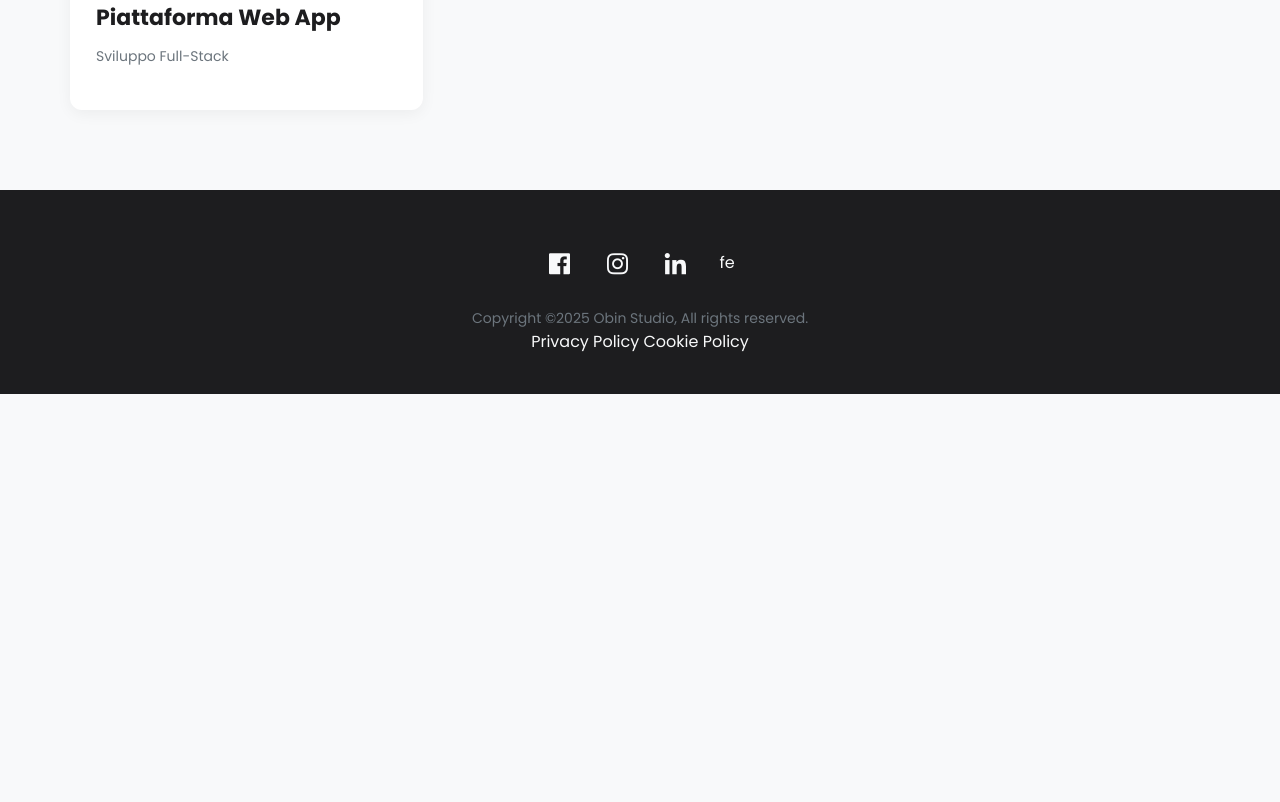
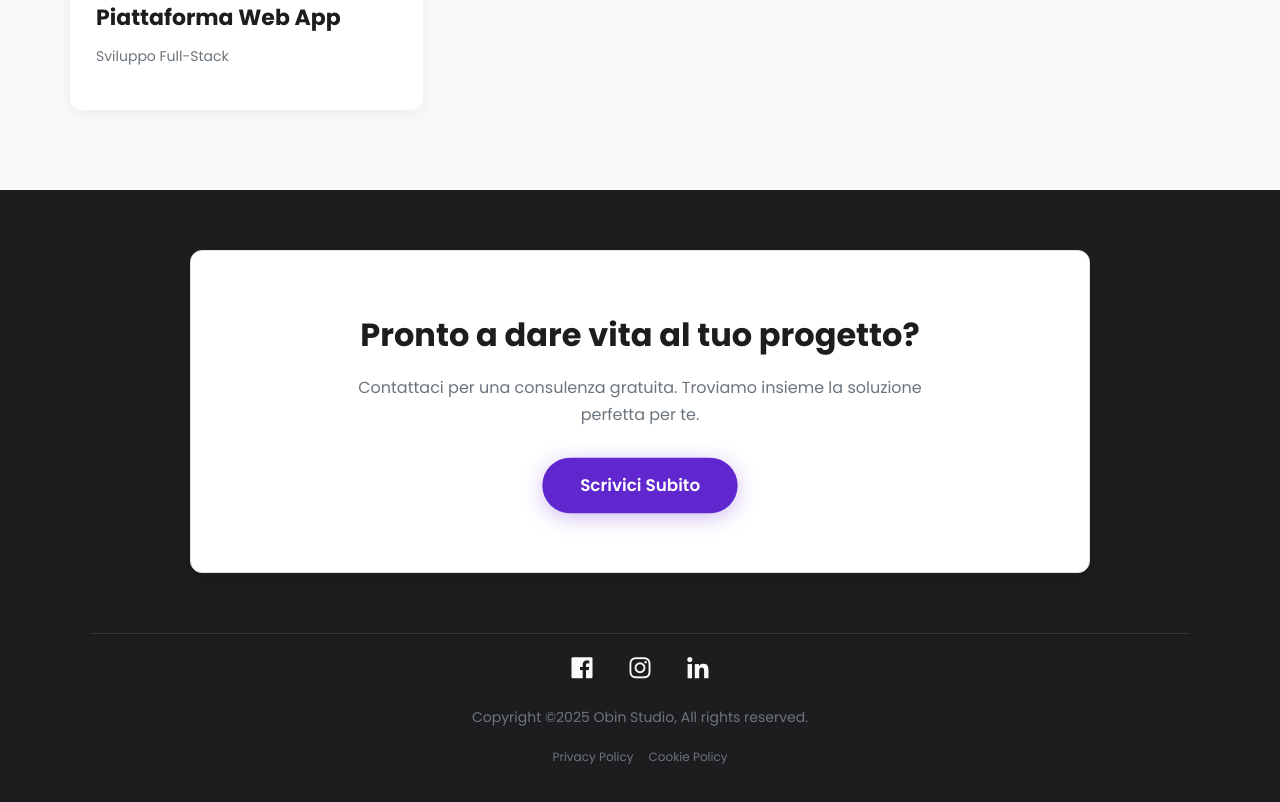
Before and after one commit to nicbonis/obinstudio, a plain HTML site: page works.html in a window 1280 px wide. Shown: the part 1154-1956 px from the top of the page. Before the commit the page ends 1548 px from the top, so only its background shows below. Drawn offline with nearby package versions, Linux system fonts and the light colour scheme.

Commit message:
finita grande parte

```diff
--- a/style.css
+++ b/style.css
@@ -215,15 +215,92 @@ section { padding: 100px 0; }
 
 /* --- 7. FOOTER E UTILITIES --- */
 footer {
-    padding: 60px 0;
+    padding: 60px 20px 40px 20px; /* Aggiunto padding laterale per sicurezza */
     background-color: var(--dark-color);
     color: var(--bg-color);
     text-align: center;
 }
-.socials { display: flex; justify-content: center; gap: 30px; margin-bottom: 25px; }
-.socials i { font-size: 28px; transition: color 0.3s ease, transform 0.3s ease; }
-.socials i:hover { color: var(--primary-color); transform: scale(1.2); }
-footer p { font-size: 14px; color: var(--text-color-light); }
+
+.cta-footer {
+    text-align: center;
+    padding: 60px 20px;
+    background-color: #fff;
+    border-radius: 12px;
+    max-width: 900px;
+    margin: 0 auto 60px auto;
+    box-shadow: var(--shadow-md);
+    border: 1px solid var(--border-color);
+}
+
+.cta-footer h2 {
+    font-size: 32px;
+    color: var(--dark-color);
+    margin-bottom: 15px;
+}
+
+.cta-footer p {
+    font-size: 16px;
+    color: var(--text-color-light);
+    line-height: 1.7;
+    max-width: 600px;
+    margin: 0 auto 30px auto;
+}
+
+.cta-footer .main-button {
+    transform: scale(1.05);
+}
+
+.footer-bottom {
+    padding-top: 40px; /* Aumentato lo spazio sopra */
+    border-top: 1px solid rgba(255, 255, 255, 0.1);
+
+    /* NUOVE REGOLE PER LA SPAZIATURA */
+    display: flex;
+    flex-direction: column;
+    align-items: center;
+    gap: 20px; /* Spazio uniforme di 20px tra ogni elemento (social, copyright, policy) */
+}
+
+.socials {
+    display: flex;
+    justify-content: center;
+    gap: 30px;
+    margin-bottom: 0; /* RIMOSSO: ora lo gestisce 'gap' del genitore */
+}
+
+.socials i {
+    font-size: 28px;
+    transition: color 0.3s ease, transform 0.3s ease;
+}
+
+.socials i:hover {
+    color: var(--primary-color);
+    transform: scale(1.2);
+}
+
+/* Rimuovo il selettore 'footer p' per non interferire con la CTA */
+.footer-bottom p {
+    font-size: 14px;
+    color: var(--text-color-light);
+    margin: 0; /* Resetto i margini */
+}
+
+.legal-links {
+    margin-top: 0; /* RIMOSSO: ora lo gestisce 'gap' del genitore */
+    font-size: 12px;
+    display: flex; /* Aggiunto per spaziare meglio i due link */
+    gap: 15px;     /* Spazio tra "Privacy" e "Cookie" */
+}
+
+.legal-links a {
+    color: var(--text-color-light);
+    transition: color 0.2s ease;
+}
+
+.legal-links a:hover {
+    color: #fff;
+}
+
 .scroll-to-top {
     position: fixed; bottom: 30px; right: 30px;
     width: 50px; height: 50px;
@@ -232,9 +309,15 @@ footer p { font-size: 14px; color: var(--text-color-light); }
     font-size: 24px; box-shadow: var(--shadow-md);
     opacity: 0; visibility: hidden; transition: all 0.3s ease;
 }
-.scroll-to-top.visible { opacity: 1; visibility: visible; }
-.scroll-to-top:hover { transform: translateY(-5px); }
 
+.scroll-to-top.visible {
+    opacity: 1;
+    visibility: visible;
+}
+
+.scroll-to-top:hover {
+    transform: translateY(-5px);
+}
 /* --- 8. ANIMAZIONI --- */
 .animate-on-load { opacity: 0; transform: translateY(20px); animation: fadeIn 0.8s ease-out forwards; }
 .delay-1 { animation-delay: 0.2s; }
--- a/works.html
+++ b/works.html
@@ -15,9 +15,8 @@
 </head>
 <body>
 
-    <header class="container">
 <nav>
-            <div class="nav-wrapper">
+    <div class="nav-wrapper container">
         <div class="logo">
             <img src="immagini/logo.png" alt="Logo di Obin Studio">
             <a href="index.html">Obin Studio</a>
@@ -31,7 +30,6 @@
         <i class='bx bx-menu' id="menu-icon"></i>
     </div>
 </nav>
-    </header>
 
     <main>
         <header class="page-header">
@@ -72,21 +70,25 @@
     </main>
 
 <footer>
+    <div class="container">
+        <div class="cta-footer">
+            <h2>Pronto a dare vita al tuo progetto?</h2>
+            <p>Contattaci per una consulenza gratuita. Troviamo insieme la soluzione perfetta per te.</p>
+            <a href="contact.html" class="main-button">Scrivici Subito</a>
+        </div>
+
+        <div class="footer-bottom">
             <div class="socials">
-            <a href="https://www.facebook.com/share/16sNJKXUA8/?mibextid=wwXIfr" target="_blank" aria-label="Facebook">
-                <i class='bx bxl-facebook-square'></i>
-            </a>
-            <a href="https://www.instagram.com/obinstudio" target="_blank" aria-label="Instagram">
-                <i class='bx bxl-instagram'></i>
-            </a>
-            <a href="https://www.twitter.com/tuoprofilo" target="_blank" aria-label="Twitter">
-                <i class='bx bxl-linkedin'></i>
-            </a>fe
+                <a href="https://www.facebook.com/share/16sNJKXUA8/?mibextid=wwXIfr" target="_blank" aria-label="Facebook"><i class='bx bxl-facebook-square'></i></a>
+                <a href="https://www.instagram.com/obinstudio" target="_blank" aria-label="Instagram"><i class='bx bxl-instagram'></i></a>
+                <a href="https://www.twitter.com/tuoprofilo" target="_blank" aria-label="Twitter"><i class='bx bxl-linkedin'></i></a>
             </div>
             <p>Copyright ©2025 Obin Studio, All rights reserved.</p>
             <div class="legal-links">
                 <a href="https://www.iubenda.com/privacy-policy/78417509" class="iubenda-black iubenda-noiframe iubenda-embed iubenda-noiframe " title="Privacy Policy ">Privacy Policy</a><script type="text/javascript">(function (w,d) {var loader = function () {var s = d.createElement("script"), tag = d.getElementsByTagName("script")[0]; s.src="https://cdn.iubenda.com/iubenda.js"; tag.parentNode.insertBefore(s,tag);}; if(w.addEventListener){w.addEventListener("load", loader, false);}else if(w.attachEvent){w.attachEvent("onload", loader);}else{w.onload = loader;}})(window, document);</script>
                 <a href="https://www.iubenda.com/privacy-policy/78417509/cookie-policy" class="iubenda-black iubenda-noiframe iubenda-embed iubenda-noiframe " title="Cookie Policy ">Cookie Policy</a><script type="text/javascript">(function (w,d) {var loader = function () {var s = d.createElement("script"), tag = d.getElementsByTagName("script")[0]; s.src="https://cdn.iubenda.com/iubenda.js"; tag.parentNode.insertBefore(s,tag);}; if(w.addEventListener){w.addEventListener("load", loader, false);}else if(w.attachEvent){w.attachEvent("onload", loader);}else{w.onload = loader;}})(window, document);</script>
+            </div>
+        </div>
     </div>
 </footer>
 
```
Also changed, not shown: about.html (+14 -12 lines), blog.html (+14 -12 lines), index.html (+1 -0 lines). Lines whose indentation alone changed are shown as unchanged.
